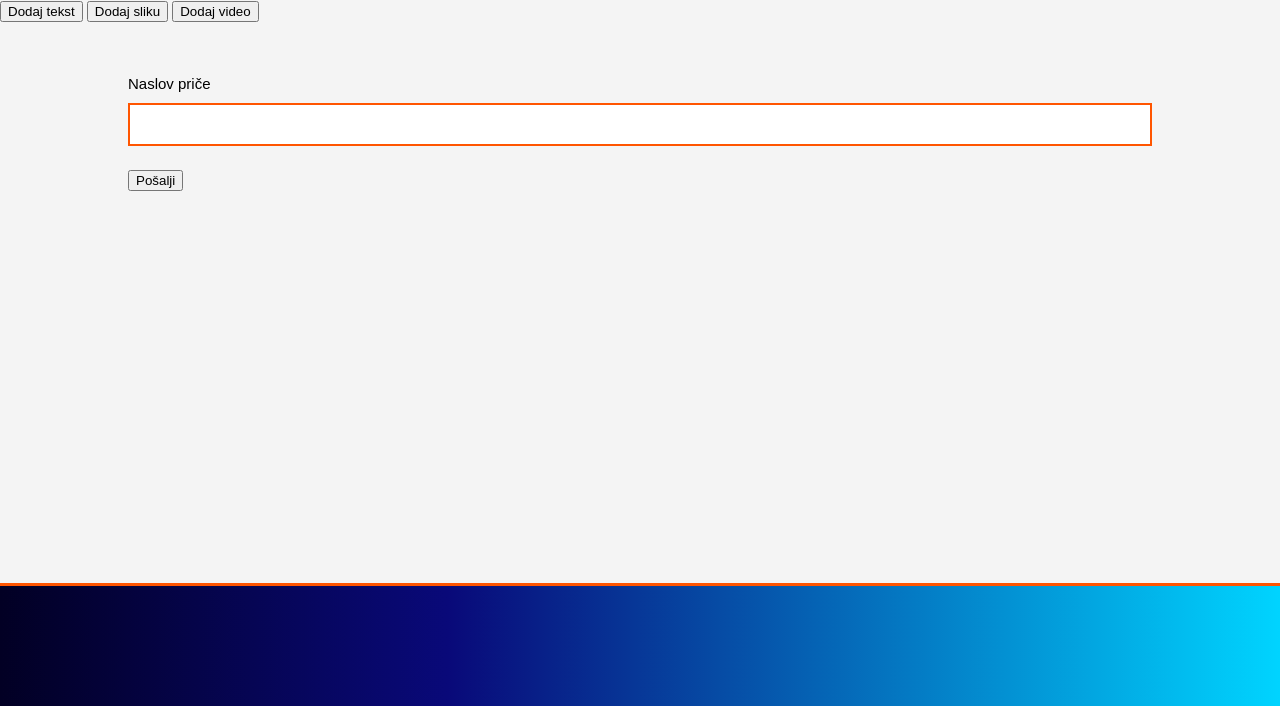
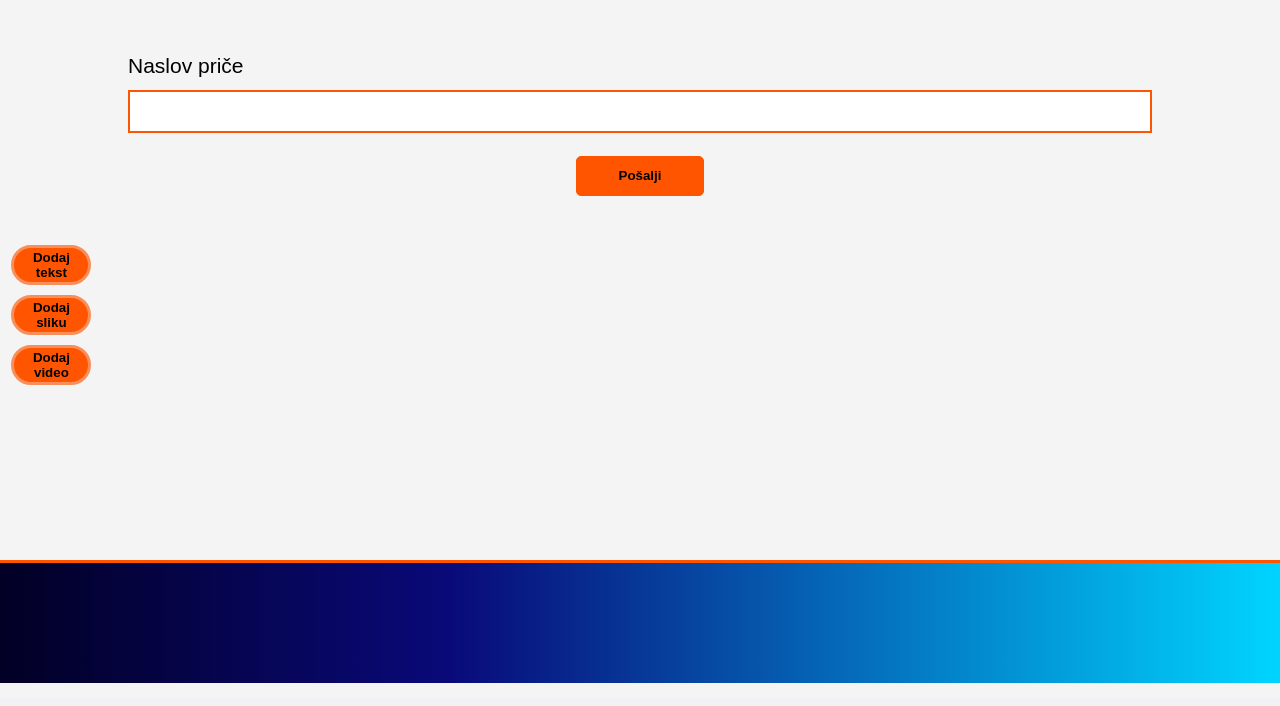
Before and after one commit to mm51593/PROGI_webapp, a Flask app: page /prijedlog_price.html in a window 1280 px wide. Shown: the part 103-809 px from the top of the page. After the commit the page ends 786 px from the top, so only its background shows below. Run offline with Flask 2, Linux system fonts and the light colour scheme.

Commit message:
Finalno azuriranje

```diff
--- a/app/static/styles/style.css
+++ b/app/static/styles/style.css
@@ -423,3 +423,75 @@ button:hover {
 #materijaliChoose {
 	margin-left: 10px;
 }
+
+.elem-liste {
+	background-color: #f8f8f8;
+	border: #ff5500 2px solid;
+	color: #ff5500;
+	padding: 5px;
+	margin: 5px;
+}
+
+.listDiv {
+	display: flex;
+	justify-content: space-around;
+	align-items: center;
+}
+
+.div-content {
+	width: 50%;
+	color: #000000;
+}
+
+.rmv-prijedlog-elem, .ctrl-prijedlog, .btn-ctrl {
+	height: 5vh;
+	width: 10vw;
+	border-radius: 5px;
+	background-color: #ff5500;
+	border: #ff5500 1px solid;
+	color: black;
+	font-weight: bold;
+	cursor: pointer;
+}
+
+.elem-submit-text {
+	display: block;
+}
+
+.elem-submit-image, .elem-submit-video {
+	margin: 5px;
+}
+
+.text-field-class {
+	height: 15vh;
+	width: 30vw;
+	resize: none;
+}
+
+.prijedlog-btn-holder {
+	display: flex;
+	justify-content: center;
+}
+
+.ctrl-prijedlog {
+	margin: 0px 10px;
+}
+
+.option-controller {
+	position: fixed;
+	display: flex;
+	flex-direction: column;
+	margin-top: 30vh;
+	margin-left: 0.5vw;
+}
+
+.btn-ctrl {
+	border-radius: 20px;
+	margin: 5px;
+	width: 10vh;
+	border: #f88f5b solid 3px;
+}
+
+#naslov-prijedlog {
+	font-size: 1.4em;
+}
```
